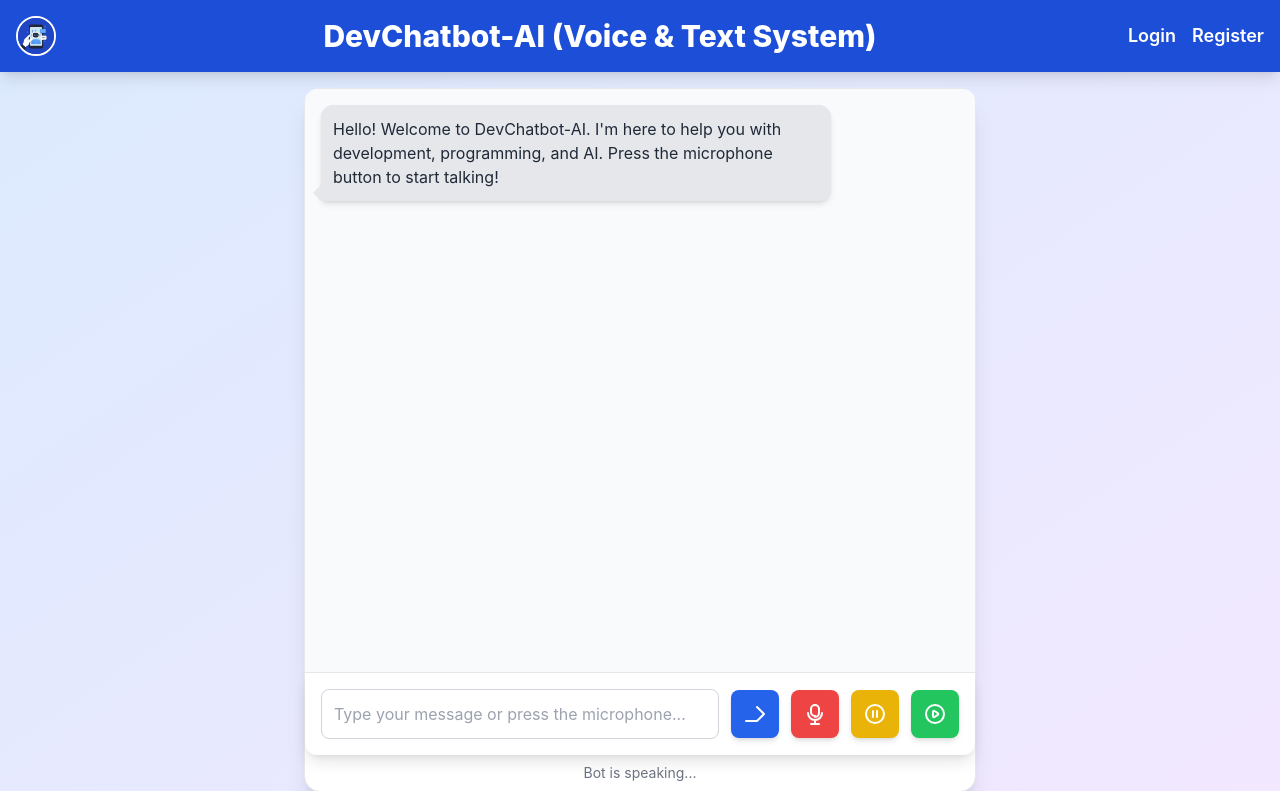
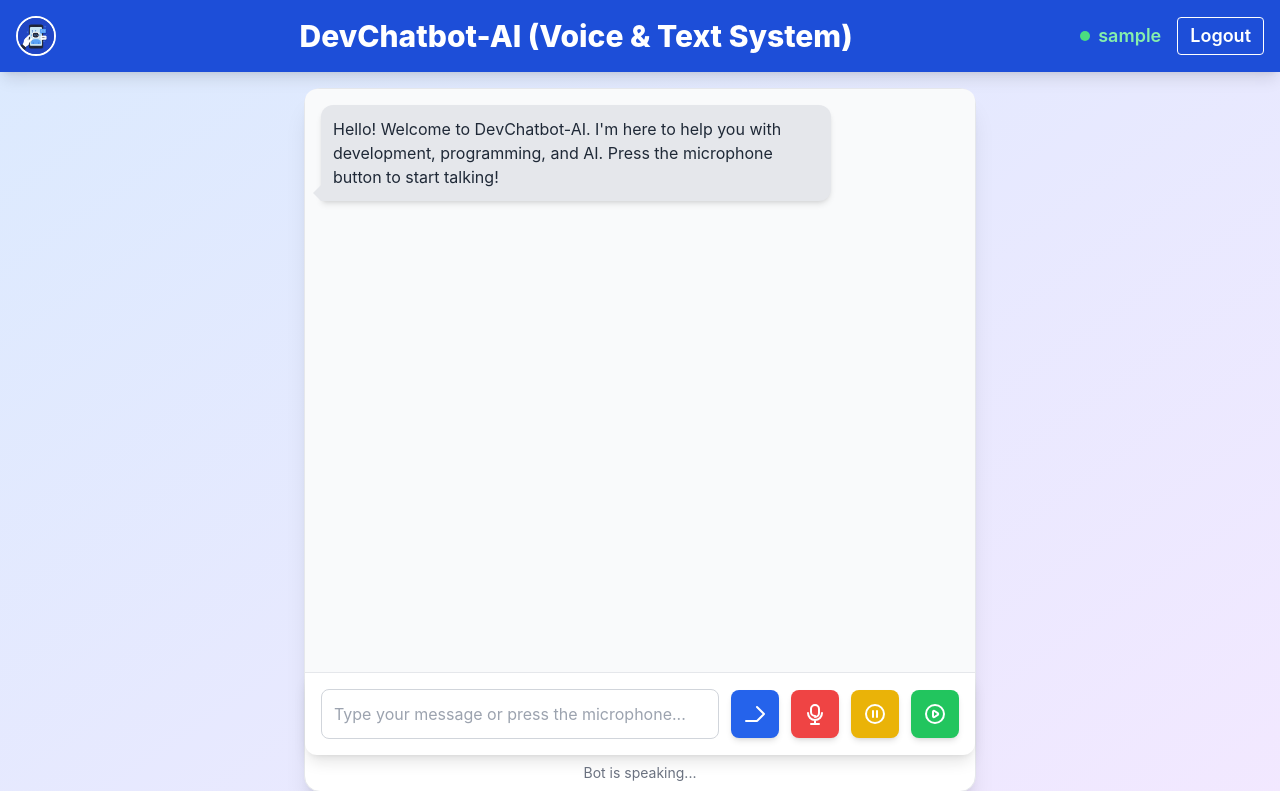
Before and after one commit to kapucuonur/chatbotvoice-AI, a Flask app: page / in a window 1280 px wide. Shown: the top 791 px of the page. Run offline with Flask 3, Linux system fonts and the light colour scheme; the visitor is signed in with stand-in values (Sample User, id 1); some libraries are stand-ins or nearby versions.

Commit message:
Update navbar to show username and logout when authenticated

```diff
--- a/templates/index.html
+++ b/templates/index.html
@@ -55,9 +55,17 @@
         <!-- Logo Added Here -->
         <img src="/static/img/icon.png" alt="DevChatbot-AI Logo" class="h-10 w-10 mr-4 rounded-full border-2 border-white">
         <h1 class="text-3xl font-extrabold text-center flex-grow">DevChatbot-AI (Voice & Text System)</h1>
-        <nav class="flex space-x-4">
-            <a href="{{ url_for('email_auth.login') }}" class="text-white text-lg font-semibold hover:text-blue-200 transition duration-200">Login</a>
-            <a href="{{ url_for('email_auth.register') }}" class="text-white text-lg font-semibold hover:text-blue-200 transition duration-200">Register</a>
+        <nav class="flex space-x-4 items-center">
+            {% if current_user.is_authenticated %}
+                <span class="text-green-300 text-lg font-semibold flex items-center">
+                    <span class="w-2.5 h-2.5 bg-green-400 rounded-full mr-2"></span>
+                    {{ current_user.username }}
+                </span>
+                <a href="{{ url_for('logout') }}" class="text-white text-lg font-semibold hover:text-red-300 transition duration-200 border border-white px-3 py-1 rounded hover:bg-white hover:bg-opacity-10">Logout</a>
+            {% else %}
+                <a href="{{ url_for('email_auth.login') }}" class="text-white text-lg font-semibold hover:text-blue-200 transition duration-200">Login</a>
+                <a href="{{ url_for('email_auth.register') }}" class="text-white text-lg font-semibold hover:text-blue-200 transition duration-200">Register</a>
+            {% endif %}
         </nav>
     </header>
 
```
